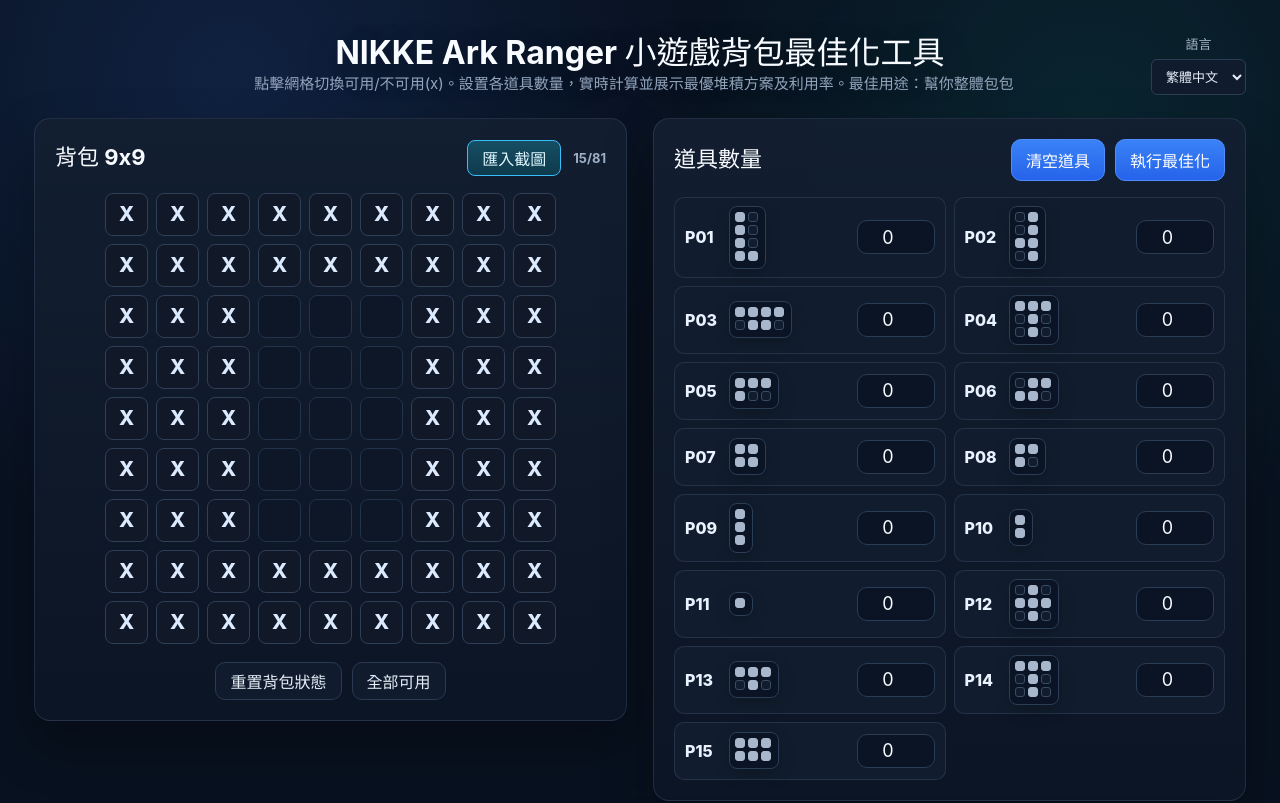
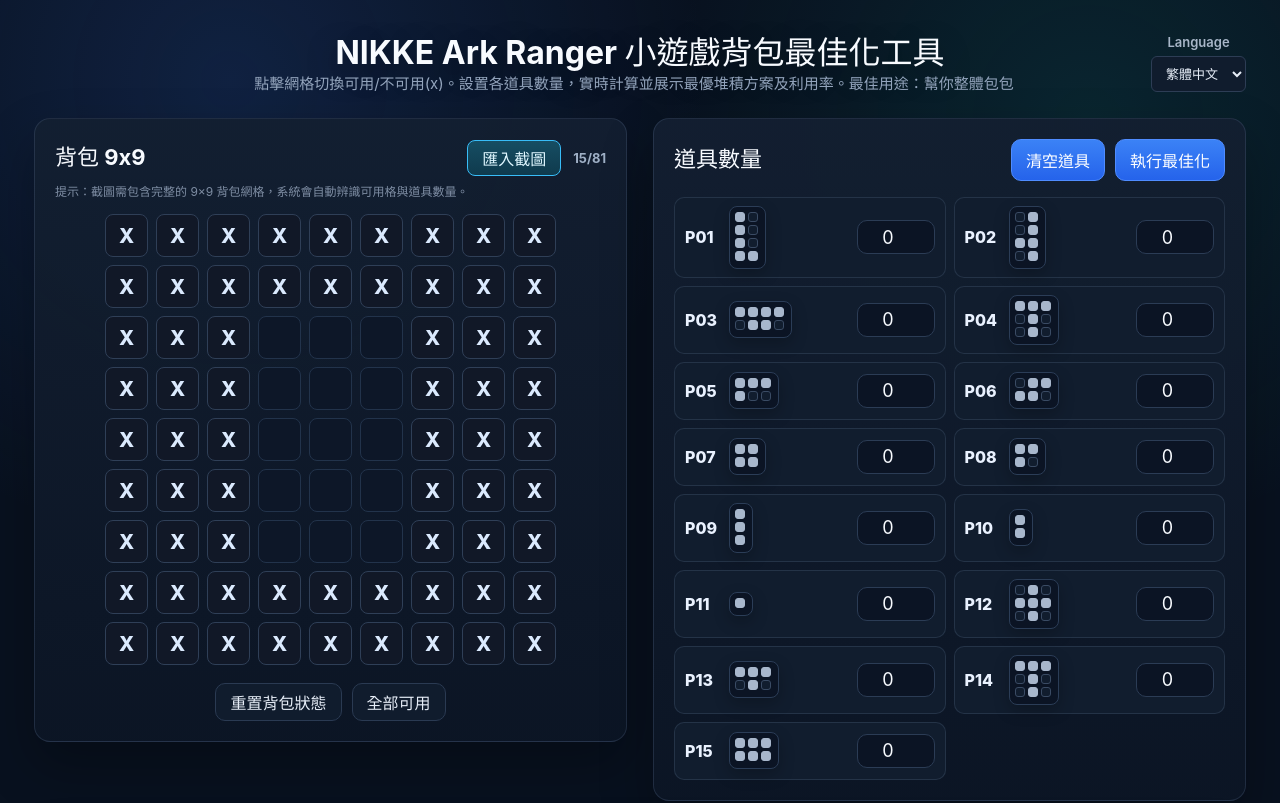
Before and after one commit to eclipse999/nikke-ark-ranger-minigame-tool, a React (Vite) app: page / in a window 1280 px wide. Shown: the top 803 px of the page. Built offline with nearby package versions, Linux system fonts and the light colour scheme.

Commit message:
feat: hardcode language label and add screenshot import hint
- Keep top-right selector label as 'Language' regardless of locale
- Add compact import hint below the board panel in both languages
- Style hint with muted small text to preserve compact UI

```diff
--- a/src/App.tsx
+++ b/src/App.tsx
@@ -189,7 +189,7 @@
           <p>{t.appDescription}</p>
         </div>
         <label className="language-control">
-          <span>{t.language}</span>
+          <span>Language</span>
           <select value={locale} onChange={(event) => setLocale(event.target.value as Locale)}>
             <option value="zh-Hant">繁體中文</option>
             <option value="en">English</option>
@@ -220,6 +220,8 @@
               <span>{usableCells}/81</span>
             </div>
           </div>
+          <p className="import-hint">{t.importScreenshotHint}</p>
+
           <BoardGrid
             board={board}
             onToggle={toggleCell}
--- a/src/i18n.ts
+++ b/src/i18n.ts
@@ -13,6 +13,7 @@
   importScreenshot: string;
   importingScreenshot: string;
   importFailed: string;
+  importScreenshotHint: string;
   language: string;
   quantity: string;
   rotations: string;
@@ -46,6 +47,7 @@
     importScreenshot: '匯入截圖',
     importingScreenshot: '辨識中...',
     importFailed: '截圖匯入失敗，請確認圖片格式後再試一次。',
+    importScreenshotHint: '提示：截圖需包含完整的 9×9 背包網格，系統會自動辨識可用格與道具數量。',
     language: '語言',
     quantity: '數量',
     rotations: '旋轉',
@@ -77,6 +79,7 @@
     importScreenshot: 'Import Screenshot',
     importingScreenshot: 'Reading...',
     importFailed: 'Screenshot import failed. Check the image format and try again.',
+    importScreenshotHint: 'Tip: screenshot must include the full 9×9 inventory grid; usable cells and item counts are auto-detected.',
     language: 'Language',
     quantity: 'Qty',
     rotations: 'Rotations',
--- a/src/styles.css
+++ b/src/styles.css
@@ -415,6 +415,13 @@
   font-size: 13px;
   line-height: 1.5;
 }
+.import-hint {
+  margin: -10px 0 14px;
+  color: #7e8da3;
+  font-size: 12px;
+  line-height: 1.45;
+}
+
 
 .sr-only {
   position: absolute;
```
